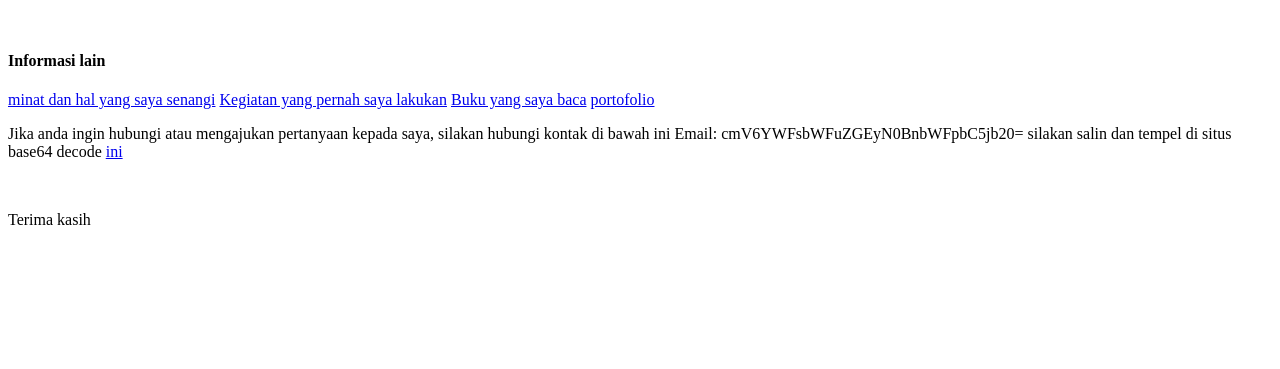
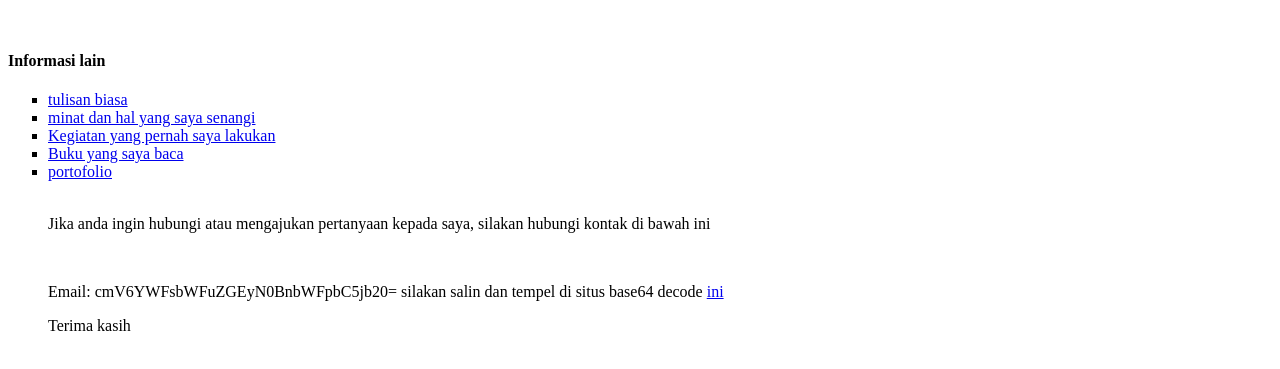
Before and after one commit to rezaalmanda/rezaalmanda.github.io, a plain HTML site: page index.html in a window 1280 px wide. Shown: the part 137-506 px from the top of the page. Drawn offline with Linux system fonts and the light colour scheme.

Commit message:
Update index.html

```diff
--- a/index.html
+++ b/index.html
@@ -11,15 +11,17 @@ dengan html saya rasa sudah cukup.</p>
 </br>
 
 <h4> Informasi lain </h4>
-<a href="blog.html">
-<a href="hal.html">minat dan hal yang saya senangi</a>
-<a href="kegiatan.html">Kegiatan yang pernah saya lakukan</a>
-<a href="daftarbacaan.html"> Buku yang saya baca</a>
-<a href="portofolio.html">portofolio</a>
+<ul type="square">
+  <li><a href="blog.html">tulisan biasa</a></li>
+<li><a href="hal.html">minat dan hal yang saya senangi</a></li>
+<li><a href="kegiatan.html">Kegiatan yang pernah saya lakukan</a></li>
+<li><a href="daftarbacaan.html"> Buku yang saya baca</a></li>
+<li><a href="portofolio.html">portofolio</a></li>
 <br>
-<p>Jika anda ingin hubungi atau mengajukan pertanyaan kepada saya, silakan hubungi kontak di bawah ini
-Email: cmV6YWFsbWFuZGEyN0BnbWFpbC5jb20= silakan salin dan tempel di situs base64 decode <a href="https://www.cleancss.com/base64-decode">ini</a></p>
+<p>Jika anda ingin hubungi atau mengajukan pertanyaan kepada saya, silakan hubungi kontak di bawah ini</p>
   </br>
+</p>Email: cmV6YWFsbWFuZGEyN0BnbWFpbC5jb20= silakan salin dan tempel di situs base64 decode <a href="https://www.cleancss.com/base64-decode">ini</a></p>
+
   <p>Terima kasih</p>
 </body>
 </html>
```
